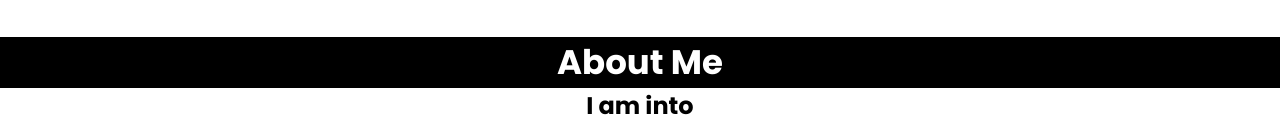
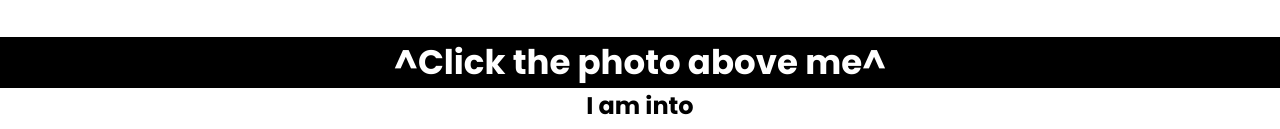
Before and after one commit to DarbyBenks/Jimmy-Darts-Real-Height, a plain HTML site: page index.html in a window 1280 px wide. Shown: the part 611-740 px from the top of the page. Drawn offline with Linux system fonts and the light colour scheme.

Commit message:
Completed Website

```diff
--- a/index.html
+++ b/index.html
@@ -27,7 +27,7 @@
         <div id="About">
             <img id="photo" src="nickphoto.JPEG" alt="Picture of me by a waterfall">
             <script src="index.js"></script>
-            <h2>About Me</h2>
+            <h2>^Click the photo above me^</h2>
             <p class="disclaimer">I am into</p>
             <ul class="Into">
                 <li>Photography</li>
```
